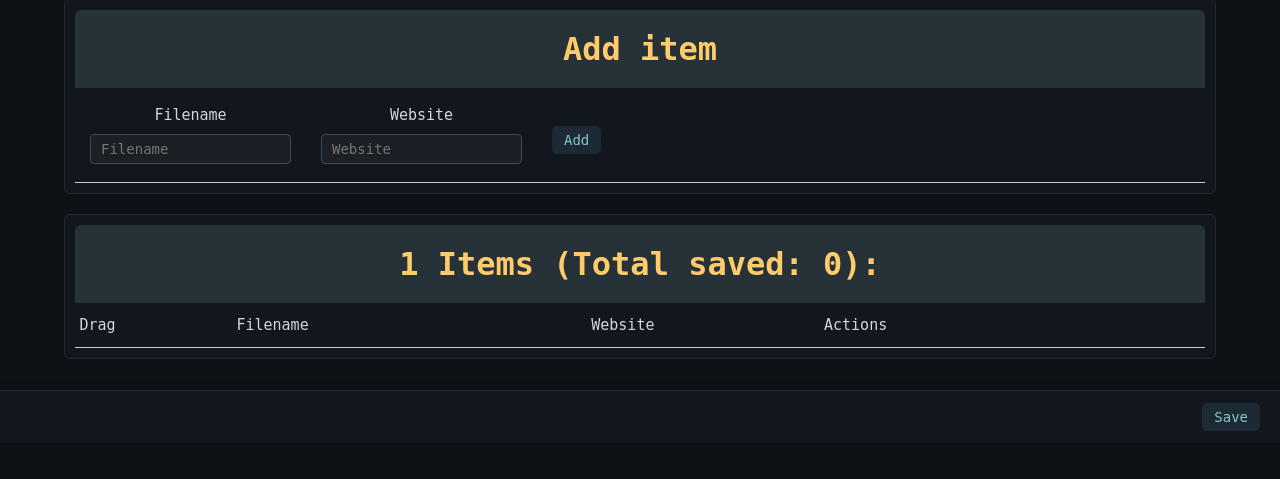
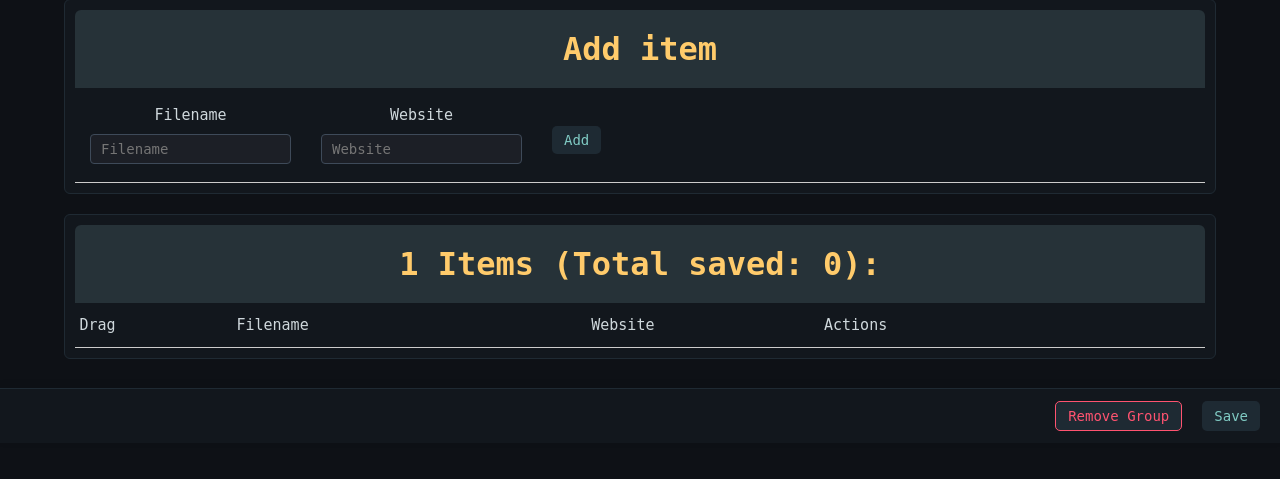
Before and after one commit to Jacobchestnut16/Web-dlp-down-z, a Flask app: page /edit/1 in a window 1280 px wide. Shown: the part 357-836 px from the top of the page. Run offline with Flask 3, Linux system fonts and the light colour scheme.

Commit message:
beta 1.3.6 b2

```diff
--- a/app.py
+++ b/app.py
@@ -196,7 +196,7 @@
                 }
             )
             f.write(json.dumps(data))
-        return redirect(url_for('edit', file=file))
+        return redirect(url_for('edit', file=file+'-playlist.json'))
 
 
 @app.route('/group/action', methods=['GET', 'POST'])
@@ -205,9 +205,7 @@
         try:
             entries = []
             seen_urls = set()
-            print("items lookup")
             for name, site, desc, dur, dow, thumb in zip(filenames, websites, description, duration, downloadAs, thumbnail):
-                print(name, site, desc, dur, dow, thumb)
                 if site not in seen_urls:
                     if thumb:
                         entries.append({
@@ -218,7 +216,6 @@
                             'downloadAs': dow,
                             'thumbnail': thumb,
                         })
-                        print(f"saved {name}, with thumbnail {thumb}")
                     else:
                         entries.append({
                             'file': name,
@@ -227,9 +224,7 @@
                             'duration': dur,
                             'downloadAs': dow,
                         })
-                        print(f"saved {name}, without thumbnail {thumb}")
                     seen_urls.add(site)
-                    print("----------------------------------------------------------------------------------------")
             with open(file, 'w', encoding='utf-8') as f:
                 json.dump(entries, f, indent=4)
         except Exception as e:
@@ -260,25 +255,36 @@
         thumb = request.form.getlist('thumb')
         type = (file.split('-')[1]).split('.')[0]
         if type == 'playlist':
-            print("setting")
             save_playlist(file, websites, filenames)
-            print("saved playlist")
         if type == 'download':
-            print("setting")
-            print(websites,'\n',filenames)
             save(file, websites, filenames, description, duration, downloadAs, thumb)
-            print("saved download")
 
         if action == 'execute':
             return redirect(url_for('execute_installation', file=file))
+        elif action == 'remove':
+            return redirect(url_for('remove_group', group=file.split('-')[0]))
         else:
             if type == 'download':
                 return redirect(url_for('run_thumbnail_generator', file=file))
             elif type == 'playlist':
                 return redirect(url_for('edit', file=file))
 
-
-
+@app.route('/group/remove/<group>')
+def remove_group(group):
+    with open(FILE_CONFIG, 'r', encoding='utf-8') as f:
+        data = json.load(f)
+    for f in range(len(data)):
+        if group == data[f]['file']:
+            logging.log(logging.INFO, 'remove', data[f]['file'],"at",f)
+            try:
+                data.pop(f)
+                os.remove(group+'-playlist.json')
+                os.remove(group + '-download.json')
+            except Exception as e:
+                logging.log(logging.ERROR, e)
+    with open(FILE_CONFIG, 'w', encoding='utf-8') as f:
+        json.dump(data, f, indent=4)
+    return redirect(url_for('edit_index'))
 
 @app.route('/save', methods=['GET', 'POST'])
 def save():
--- a/static/css/code.css
+++ b/static/css/code.css
@@ -60,3 +60,7 @@
 .sortable-ghost {
     background: #f3f9ff !important;
 }
+.accent {
+    color: #ff5370;
+    border: #ff5370 1px solid;
+}
--- a/static/css/code_dark.css
+++ b/static/css/code_dark.css
@@ -60,3 +60,8 @@
 .sortable-ghost {
     background: #2a2e38 !important;
 }
+
+.accent {
+    color: #ff5370;
+    border: #ff5370 1px solid;
+}
--- a/static/css/evergreen.css
+++ b/static/css/evergreen.css
@@ -57,3 +57,7 @@
 .sortable-ghost {
     background: #fcefd8 !important;
 }
+.accent {
+    color: #ff5370;
+    border: #ff5370 1px solid;
+}
--- a/static/css/evergreen_dark.css
+++ b/static/css/evergreen_dark.css
@@ -56,3 +56,7 @@
 .sortable-ghost {
     background: #3b3b3b !important;
 }
+.accent {
+    color: #ff5370;
+    border: #ff5370 1px solid;
+}
--- a/system.json
+++ b/system.json
@@ -1,5 +1,5 @@
 {
-    "version": "1.3.6.1",
+    "version": "1.3.6.2",
     "versions": [
         {
             "1.3.2": {
@@ -62,11 +62,16 @@
             }
         },
         {
-            "1.3.6.1": {
+            "1.3.6.2": {
                 "add": [
                     "app.py",
                     "templates/install.html",
-                    "templates/thumb.html"
+                    "templates/thumb.html",
+                    "templates/file.html",
+                    "static/css/code.css",
+                    "static/css/code_dark.css",
+                    "static/css/evergreen.css",
+                    "static/css/evergreen_dark.css"
                 ]
             }
         }
--- a/templates/file.html
+++ b/templates/file.html
@@ -245,6 +245,9 @@
     </div>
 
     <div class="fixed-bottom-bar">
+        {% if name != 'default' %}
+        <button type="submit" name="action" value="remove" class="accent">Remove Group</button>
+        {% endif %}
         <button type="submit" name="action" value="save">Save</button>
         {% if type == 'playlist' %}
         <button type="submit" name="action" value="execute">Save and separate playlist</button>
```
